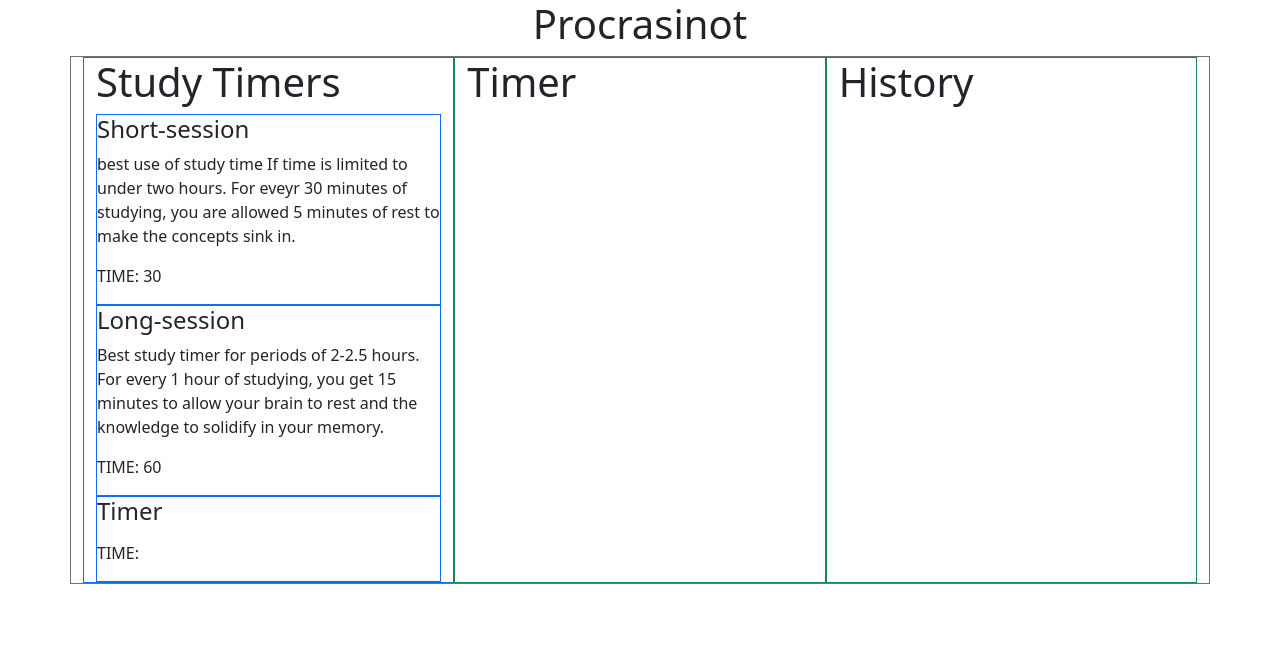
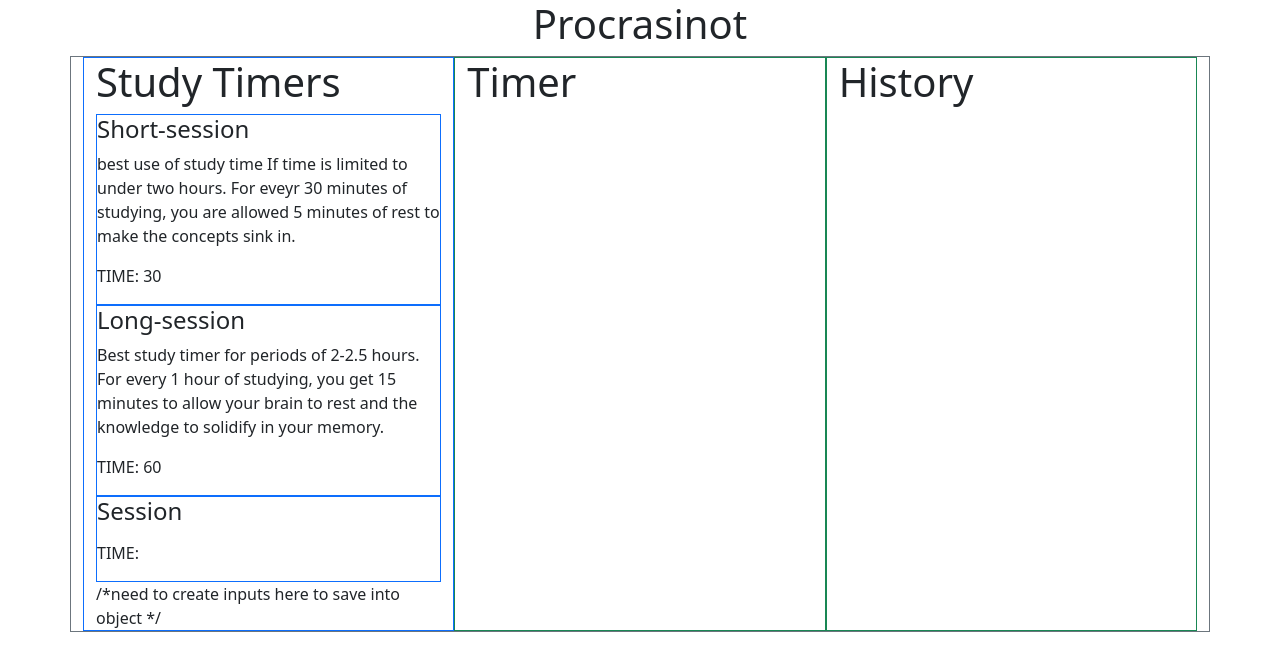
Before and after one commit to Lazaritom/Portfolioprojects, a React (Vite) app in the folder Procrasinot/: page / in a window 1280 px wide. Shown: the top 670 px of the page. Built offline with nearby package versions, Linux system fonts and the light colour scheme.

Commit message:
Changed vars
changed Timer object to Session object,
added comment about taking user input into session object

```diff
--- a/Procrasinot/src/App.jsx
+++ b/Procrasinot/src/App.jsx
@@ -3,7 +3,7 @@ import viteLogo from '/vite.svg'
 import 'bootstrap/dist/css/bootstrap.css'
 import './App.css'
 import TimerChoice from './Components'
-import { Timer1, Timer2, Timer } from './data'
+import { Timer1, Timer2, Session } from './data'
 
 export default function App() {
   return (
@@ -14,7 +14,8 @@ export default function App() {
             <h1>Study Timers</h1>
             <TimerChoice name={Timer1.name} goal={Timer1.goal} time={Timer1.time}/>
             <TimerChoice name={Timer2.name} goal={Timer2.goal} time={Timer2.time}/>
-            <TimerChoice name={Timer.name} goal={Timer.goal} time={Timer.time}/>
+            <TimerChoice name={Session.name} goal={Session.goal} time={Session.time}/>
+            /*need to create inputs here to save into object */
           </div>
           <div className='container border border-success col-lg '>
             <h1>Timer</h1>
--- a/Procrasinot/src/components.jsx
+++ b/Procrasinot/src/components.jsx
@@ -1,5 +1,4 @@
 import './App.css'
-import {Timer1, Timer2, Timer} from './data'
 import { Component } from 'react'
 
 export default function TimerChoice({name, goal, time}) {
@@ -11,3 +10,7 @@ export default function TimerChoice({name, goal, time}) {
         </div>
     )
 }
+
+export function Timer() {
+
+}
--- a/Procrasinot/src/data.js
+++ b/Procrasinot/src/data.js
@@ -12,4 +12,4 @@ export const Timer2 = {
     "repeat": 2,
     "goal": "Best study timer for periods of 2-2.5 hours. For every 1 hour of studying, you get 15 minutes to allow your brain to rest and the knowledge to solidify in your memory."
 }
-export const Timer = (name, time, brek, repeat, Goal) => { return { name: name, time: time, break: brek, repeat: repeat, goal: Goal } }
+export const Session = (name, time, brek, repeat, Goal) => { return { name: name, time: time, break: brek, repeat: repeat, goal: Goal } }
```
